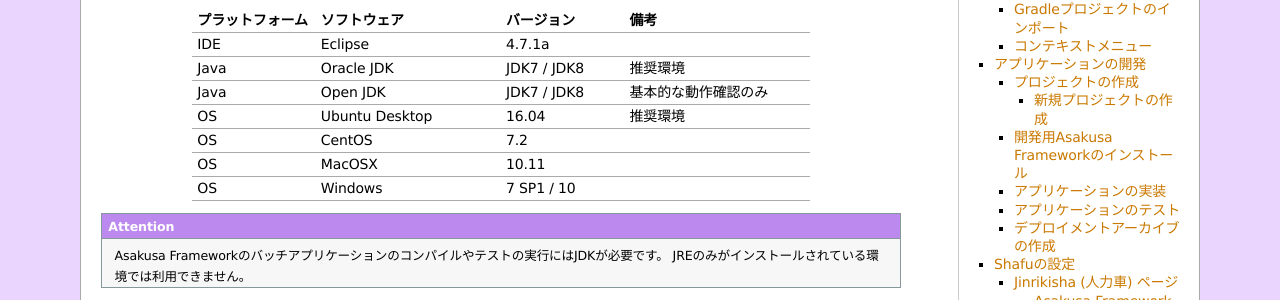
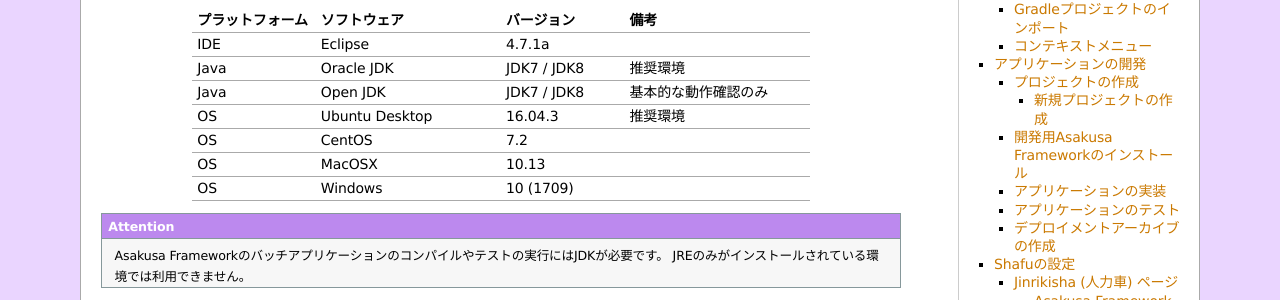
Before and after one commit to asakusafw/asakusafw-starter, a Sphinx documentation site: the page built from jinrikisha/docs/ja/source/shafu.rst, in a window 1280 px wide and 900 px high. Shown: the part 406-706 px from the top of the window. Built offline with Sphinx 7.4.7, drawn with Linux system fonts in a browser that asks for light colours; formulas are drawn with MathJax 3.

Commit message:
Update supported platforms in shafu doc

```diff
--- a/jinrikisha/docs/ja/source/shafu.rst
+++ b/jinrikisha/docs/ja/source/shafu.rst
@@ -43,7 +43,7 @@
       - 基本的な動作確認のみ
     * - OS
       - Ubuntu Desktop
-      - 16.04
+      - 16.04.3
       - 推奨環境
     * - OS
       - CentOS
@@ -51,11 +51,11 @@
       -
     * - OS
       - MacOSX
-      - 10.11
+      - 10.13
       -
     * - OS
       - Windows
-      - 7 SP1 / 10
+      - 10 (1709)
       -
 
 ..  attention::
```
